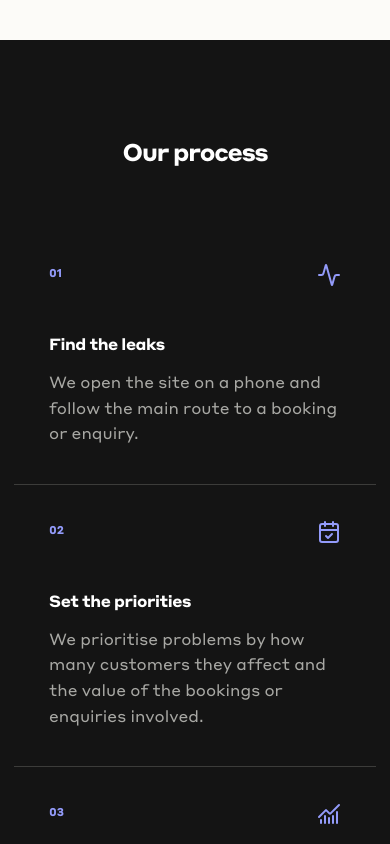
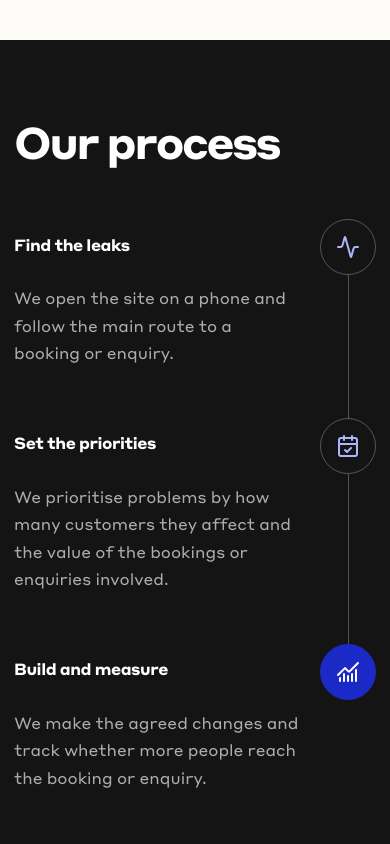
Before and after one commit to AdiKsOnDev/leakproof, a React (Vite) app: page / in a window 390 px wide. Shown: the part 5980-6824 px from the top of the page. Built offline with nearby package versions, Linux system fonts and the light colour scheme.

Commit message:
feat(site-ui): refine service cards and redesign process and support sections

```diff
--- a/src/components/ServiceGrid.tsx
+++ b/src/components/ServiceGrid.tsx
@@ -1,3 +1,5 @@
+import { ArrowUpRight } from 'lucide-react'
+import { Link } from 'react-router-dom'
 import { services } from '../data/siteContent'
 
 export function ServiceGrid() {
@@ -7,18 +9,20 @@ export function ServiceGrid() {
         const Icon = service.icon
 
         return (
-          <article className="service-card" key={service.number} data-reveal="fade" data-reveal-delay={String(index * 100)}>
+          <Link className="service-card" key={service.number} to={`/services/${service.slug}`} aria-labelledby={`service-${service.slug}`} data-reveal="fade" data-reveal-delay={String(index * 100)}>
             <div className="service-card__header">
-              <span>{service.number}</span>
-              <span className="service-card__icon"><Icon size={25} /></span>
+              <h3 id={`service-${service.slug}`}>{service.title}</h3>
+              <span className="service-card__icon" aria-hidden="true">
+                <Icon className="service-card__symbol" size={25} />
+                <ArrowUpRight className="service-card__arrow" size={25} />
+              </span>
             </div>
-            <h3>{service.title}</h3>
             <p>{service.summary}</p>
             <ul>
               {service.details.map((detail) => <li key={detail}>{detail}</li>)}
             </ul>
             <Icon className="service-card__watermark" size={190} strokeWidth={0.7} aria-hidden="true" />
-          </article>
+          </Link>
         )
       })}
     </div>
--- a/src/pages/HomePage.tsx
+++ b/src/pages/HomePage.tsx
@@ -86,24 +86,23 @@ export function HomePage() {
         </div>
       </section>
 
-      <section className="section process-section">
-        <div className="container">
-          <SectionHeading
-            title="Our process"
-            align="center"
-          />
-          <div className="process-grid">
-            {processSteps.map((step, index) => {
+      <section className="section process-section" aria-labelledby="process-heading">
+        <div className="container process-section__layout">
+          <h2 id="process-heading">Our process</h2>
+          <ol className="process-path" role="list">
+            {processSteps.map((step) => {
               const Icon = step.icon
               return (
-                <article key={step.number} data-reveal="fade" data-reveal-delay={String(index * 100)}>
-                  <div className="process-grid__top"><span>{step.number}</span><Icon size={24} /></div>
+                <li key={step.number}>
                   <h3>{step.title}</h3>
+                  <span className="process-path__icon">
+                    <Icon size={24} aria-hidden="true" />
+                  </span>
                   <p>{step.text}</p>
-                </article>
+                </li>
               )
             })}
-          </div>
+          </ol>
         </div>
       </section>
 
--- a/src/styles/_components.scss
+++ b/src/styles/_components.scss
@@ -106,7 +106,6 @@
 .service-card {
   position: relative;
   display: flex;
-  min-height: 500px;
   padding: 42px;
   flex-direction: column;
   border: 1px solid $line;
@@ -156,36 +155,33 @@
   display: flex;
   align-items: center;
   justify-content: space-between;
-  margin-bottom: auto;
-  color: $blue;
-  font-size: $font-size-caption;
-  font-weight: 700;
+  gap: 16px;
+  margin-bottom: 14px;
 }
 
 .service-card__icon {
   display: grid;
   width: 54px;
   height: 54px;
+  flex-shrink: 0;
   border: 1px solid rgba($blue, 0.18);
   border-radius: 50%;
   background: rgba($white, 0.7);
+  color: $blue;
   place-items: center;
-}
-
-.service-card:nth-child(1) .service-card__header {
-  color: $white;
 }
 
 .service-card:nth-child(1) .service-card__icon {
   border-color: rgba($white, 0.28);
   background: rgba($white, 0.12);
+  color: $white;
 }
 
 .service-card h3 {
   position: relative;
   z-index: 1;
   max-width: 440px;
-  margin: 75px 0 14px;
+  margin: 0;
   font-size: $font-size-subtitle;
 }
 
@@ -247,6 +243,81 @@
 .service-card:nth-child(1) .service-card__watermark {
   color: $white;
   opacity: 0.1;
+}
+
+.service-card__icon svg {
+  grid-area: 1 / 1;
+}
+
+.service-card__arrow {
+  opacity: 0;
+}
+
+.service-card:is(:hover, :focus-visible) {
+  border-color: $blue;
+  box-shadow: 0 20px 42px rgba($ink, 0.1);
+
+  .service-card__icon {
+    background: $blue;
+    color: $white;
+  }
+
+  .service-card__symbol { opacity: 0; }
+  .service-card__arrow { opacity: 1; }
+}
+
+.service-card:first-child:is(:hover, :focus-visible) {
+  background: $blue-dark;
+
+  .service-card__icon {
+    background: $white;
+    color: $blue-dark;
+  }
+}
+
+.service-grid .service-card:focus-visible {
+  outline: 3px solid currentColor;
+  outline-offset: -6px;
+  opacity: 1;
+}
+
+.service-card:active {
+  box-shadow: 0 6px 16px rgba($ink, 0.08);
+}
+
+@media (prefers-reduced-motion: no-preference) {
+  .service-grid .service-card {
+    transition:
+      opacity 650ms ease var(--reveal-delay, 0ms),
+      translate 220ms cubic-bezier(0.16, 1, 0.3, 1),
+      border-color 180ms ease,
+      background-color 180ms ease,
+      box-shadow 220ms ease;
+  }
+
+  .service-card__icon {
+    transition: background-color 180ms ease, color 180ms ease;
+  }
+
+  .service-card__icon svg {
+    transition: opacity 180ms ease, transform 220ms cubic-bezier(0.16, 1, 0.3, 1);
+  }
+
+  .service-card__arrow { transform: translate(-4px, 4px); }
+
+  .service-card:is(:hover, :focus-visible) {
+    .service-card__symbol { transform: translate(4px, -4px); }
+    .service-card__arrow { transform: none; }
+  }
+
+  @media (hover: hover) and (pointer: fine) {
+    .service-card:is(:hover, :focus-visible) { translate: 0 -4px; }
+    .service-card:active { translate: 0 -1px; }
+  }
+
+  .service-grid .service-card:focus-visible {
+    transition: none;
+  }
 }
 
 .industry-grid {
--- a/src/styles/_pages.scss
+++ b/src/styles/_pages.scss
@@ -431,37 +431,76 @@
   color: $white;
 }
 
-.process-grid {
-  display: grid;
-  grid-template-columns: repeat(3, 1fr);
-  gap: 1px;
-  background: #3c3c3a;
-}
-
-.process-grid article {
-  min-height: 320px;
-  padding: 35px;
-  background: $ink;
-}
-
-.process-grid__top {
-  display: flex;
-  align-items: center;
-  justify-content: space-between;
-  margin-bottom: 95px;
-  color: #939bfa;
-}
-
-.process-grid__top span {
-  font-size: $font-size-caption;
-  font-weight: 700;
-}
-
-.process-grid article p {
-  max-width: 300px;
-  margin: 0;
-  color: #a8a8a4;
-  font-size: $font-size-content;
+.process-section__layout {
+  display: grid;
+  grid-template-columns: minmax(0, 0.8fr) minmax(0, 1.2fr);
+  align-items: start;
+  gap: 80px;
+}
+
+.process-section h2 {
+  max-width: 8ch;
+  margin: 0;
+  font-size: $font-size-title;
+  line-height: 1.04;
+}
+
+.process-path {
+  margin: 0;
+  padding: 0;
+  list-style: none;
+}
+
+.process-path li {
+  position: relative;
+  display: grid;
+  grid-template-columns: minmax(0, 1fr) 56px;
+  gap: 12px 32px;
+  padding-bottom: 48px;
+}
+
+.process-path li:not(:last-child)::after {
+  position: absolute;
+  top: 56px;
+  right: 27px;
+  bottom: 0;
+  width: 1px;
+  background: rgba($soft-blue, 0.3);
+  content: '';
+}
+
+.process-path h3 {
+  align-self: center;
+  margin: 0;
+}
+
+.process-path__icon {
+  display: grid;
+  width: 56px;
+  height: 56px;
+  border: 1px solid rgba($soft-blue, 0.3);
+  border-radius: 50%;
+  color: #aeb5ff;
+  place-items: center;
+}
+
+.process-path p {
+  grid-column: 1;
+  max-width: 460px;
+  margin: 0;
+  color: rgba($white, 0.65);
+  font-size: $font-size-content;
+  line-height: 1.72;
+}
+
+.process-path li:last-child {
+  padding-bottom: 0;
+
+  .process-path__icon {
+    border-color: $blue;
+    background: $blue;
+    color: $white;
+  }
 }
 
 .deliverables-list {
@@ -1644,7 +1683,6 @@
 .local-search-setup-grid article {
   grid-column: span 4;
   display: flex;
-  min-height: 460px;
   padding: 32px;
   flex-direction: column;
   border: 1px solid $line;
@@ -1672,11 +1710,6 @@
   font-size: $font-size-subtitle;
 }
 
-.local-search-setup-grid p {
-  margin: 0;
-  color: $muted;
-}
-
 .local-search-setup-grid ul {
   display: grid;
   gap: 11px;
@@ -1713,7 +1746,6 @@
 }
 
 .local-search-process li {
-  min-height: 300px;
   padding: 28px;
   border-right: 1px solid $line;
 }
@@ -1722,14 +1754,8 @@
   border-right: 0;
 }
 
-.local-search-process span {
-  color: $blue;
-  font-size: $font-size-caption;
-  font-weight: 700;
-}
-
 .local-search-process h3 {
-  margin: 95px 0 14px;
+  margin: 0 0 14px;
   font-size: $font-size-subtitle;
 }
 
@@ -1790,37 +1816,47 @@
 }
 
 .local-search-continuous-section {
-  background: $soft-blue;
+  border-bottom: 1px solid $line;
+  background: $paper;
 }
 
 .local-search-continuous {
   display: grid;
-  grid-template-columns: 1fr 0.82fr;
-  gap: 110px;
+  gap: 48px;
 }
 
 .local-search-continuous h2 {
-  max-width: 650px;
-  margin-top: 20px;
+  margin: 0 0 24px;
   font-size: $font-size-heading;
 }
 
 .local-search-continuous p {
-  margin: 0 0 34px;
+  max-width: 680px;
+  margin: 0;
   color: $muted;
 }
 
 .local-search-continuous ul {
   display: grid;
-  gap: 15px;
-  margin: 0;
-  padding: 0;
+  grid-template-columns: repeat(3, minmax(0, 1fr));
+  gap: 40px;
+  margin: 0;
+  padding: 28px 0 0;
+  border-top: 1px solid $line;
   list-style: none;
 }
 
 .local-search-continuous li {
-  padding-top: 15px;
-  border-top: 1px solid rgba($blue, 0.16);
+  display: flex;
+  align-items: baseline;
+  gap: 12px;
+}
+
+.local-search-continuous li svg {
+  flex: none;
+  align-self: flex-start;
+  margin-top: 3px;
+  color: $blue;
 }
 
 .local-search-faq-section {
--- a/src/styles/_responsive.scss
+++ b/src/styles/_responsive.scss
@@ -429,16 +429,17 @@
     padding-bottom: 0;
   }
 
-  .process-grid {
+  .process-section__layout {
     grid-template-columns: 1fr;
+    gap: 48px;
   }
 
-  .process-grid article {
-    min-height: auto;
+  .process-section h2 {
+    max-width: none;
   }
 
-  .process-grid__top {
-    margin-bottom: 50px;
+  .process-path li {
+    column-gap: 20px;
   }
 
   .page-hero {
@@ -486,12 +487,10 @@
 
 @media (max-width: 1024px) {
   .local-search-setup-grid article {
-    min-height: 500px;
     padding: 26px;
   }
 
   .local-search-measure,
-  .local-search-continuous,
   .local-search-faq {
     gap: 70px;
   }
@@ -499,9 +498,17 @@
 
 @media (max-width: 800px) {
   .local-search-measure,
-  .local-search-continuous,
   .local-search-faq {
     grid-template-columns: 1fr;
+  }
+
+  .local-search-continuous {
+    gap: 32px;
+  }
+
+  .local-search-continuous ul {
+    grid-template-columns: 1fr;
+    gap: 20px;
   }
 
   .local-search-setup-grid {
@@ -510,7 +517,6 @@
 
   .local-search-setup-grid article {
     grid-column: 1;
-    min-height: 410px;
   }
 
   .local-search-process {
@@ -526,7 +532,6 @@
   }
 
   .local-search-measure,
-  .local-search-continuous,
   .local-search-faq {
     gap: 55px;
   }
@@ -538,26 +543,17 @@
     margin-bottom: 36px;
   }
 
-  .local-search-setup-grid article {
-    min-height: 430px;
-  }
-
   .local-search-process {
     grid-template-columns: 1fr;
   }
 
   .local-search-process li:nth-child(n) {
-    min-height: 240px;
     border-right: 0;
     border-bottom: 1px solid $line;
   }
 
   .local-search-process li:last-child {
     border-bottom: 0;
-  }
-
-  .local-search-process h3 {
-    margin-top: 65px;
   }
 
   .local-search-measure > div > svg {
@@ -695,16 +691,7 @@
   }
 
   .service-card {
-    min-height: auto;
     padding: 28px;
-  }
-
-  .service-card__header {
-    margin-bottom: 50px;
-  }
-
-  .service-card h3 {
-    margin-top: 0;
   }
 
   .ownership-panel {
```
Also changed, not shown: src/pages/LocalSearchSetupPage.tsx (+12 -20 lines).
